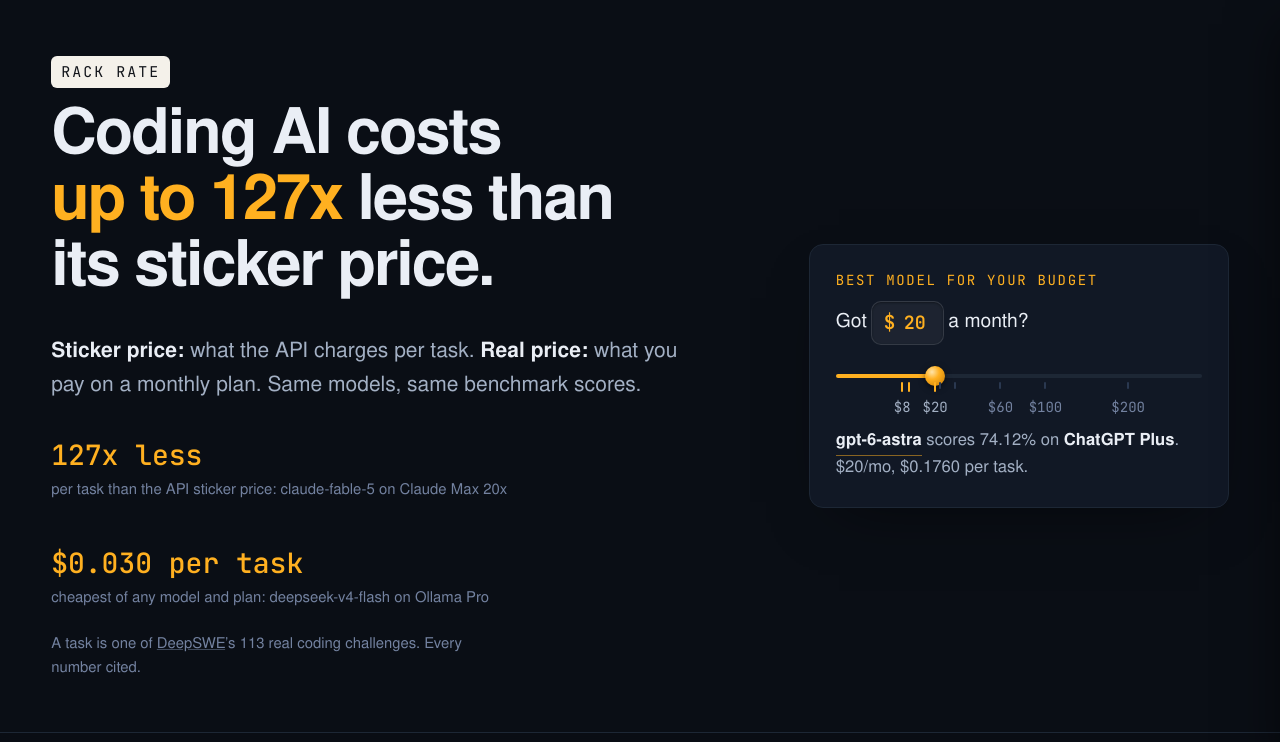
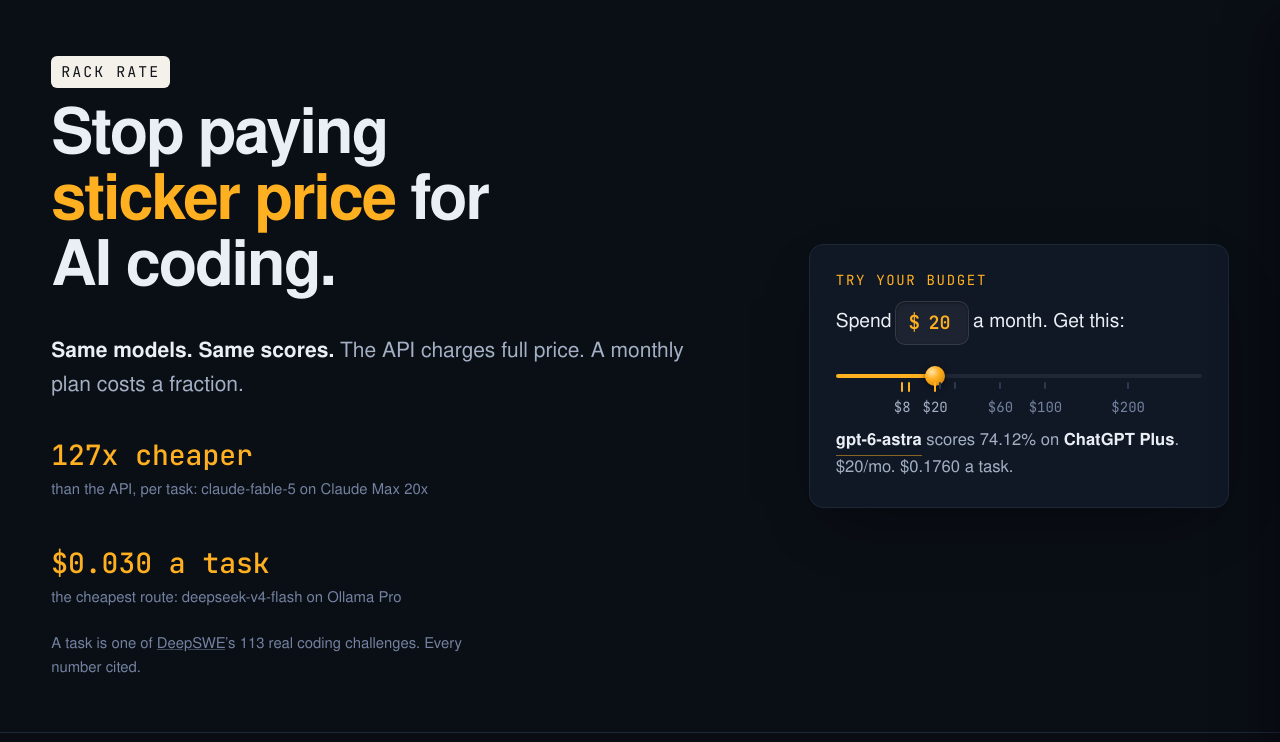
Before and after one commit to utkuacikgoz/rack-rate, a plain HTML site: page site/index.html in a window 1280 px wide. Shown: the top 742 px of the page. Drawn offline with Linux system fonts and the light colour scheme.

Commit message:
Bolder hero copy; drop "nobody pays it"
Headline: Stop paying sticker price for AI coding. Short, concrete lines for
the hero, budget prompt and runtime section. Rack rate tooltip and README no
longer claim nobody pays list price. Social card text, correct domain, and
the missing og.png are regenerated.

```diff
--- a/site/index.html
+++ b/site/index.html
@@ -3,11 +3,11 @@
 <head>
 <meta charset="utf-8">
 <meta name="viewport" content="width=device-width, initial-scale=1">
-<title>Rack Rate: API list pricing is the rack rate. Nobody pays it.</title>
+<title>Rack Rate: Stop paying sticker price for AI coding</title>
 <meta name="description" content="DeepSWE benchmark scores joined to what coding subscriptions actually charge. Every number cited.">
 <link rel="icon" type="image/svg+xml" href="/favicon.svg">
 <meta property="og:title" content="Rack Rate">
-<meta property="og:description" content="API list pricing is the rack rate. Nobody pays it.">
+<meta property="og:description" content="Same models. Same scores. The API charges full price. A monthly plan costs a fraction.">
 <meta property="og:image" content="/og.png">
 <meta property="og:url" content="https://rack-rate-flax.vercel.app">
 <meta name="twitter:card" content="summary_large_image">
@@ -421,16 +421,16 @@
 <header class="site">
   <div class="measure hero-grid">
     <div class="hero-copy">
-      <div class="wordmark" tabindex="0" aria-label="A hotel's rack rate is the full price on the back of the door. Nobody pays it. Everyone gets a discount, a corporate rate, a loyalty rate." data-tooltip="A hotel's rack rate is the full price on the back of the door. Nobody pays it. Everyone gets a discount, a corporate rate, a loyalty rate.">Rack Rate</div>
-      <h1>Coding AI costs <span class="h1-mult" id="h1-mult">far</span> less than its sticker price.</h1>
-      <p class="lede lede-payoff"><strong>Sticker price:</strong> what the API charges per task. <strong>Real price:</strong> what you pay on a monthly plan. Same models, same benchmark scores.</p>
+      <div class="wordmark" tabindex="0" aria-label="A hotel's rack rate is the full price on the back of the door. Most guests pay less: a discount, a corporate rate, a loyalty rate." data-tooltip="A hotel's rack rate is the full price on the back of the door. Most guests pay less: a discount, a corporate rate, a loyalty rate.">Rack Rate</div>
+      <h1>Stop paying <span class="h1-mult">sticker price</span> for AI coding.</h1>
+      <p class="lede lede-payoff"><strong>Same models. Same scores.</strong> The API charges full price. A monthly plan costs a fraction.</p>
       <div class="hero-figs" id="hero-figs"></div>
       <p class="hero-cite">A task is one of <a href="https://deepswe.datacurve.ai/">DeepSWE</a>’s 113 real coding challenges. Every number cited.</p>
     </div>
     <div class="hero-tool">
       <div class="budget-tool">
-        <div class="budget-tool-kicker">Best model for your budget</div>
-        <label for="budget-input">Got <span class="budget-input-wrap">$<input type="number" id="budget-input" value="20" min="1" max="999" step="1" maxlength="3" inputmode="numeric"></span> a month?</label>
+        <div class="budget-tool-kicker">Try your budget</div>
+        <label for="budget-input">Spend <span class="budget-input-wrap">$<input type="number" id="budget-input" value="20" min="1" max="999" step="1" maxlength="3" inputmode="numeric"></span> a month. Get this:</label>
         <div class="budget-slider"><input type="range" id="budget-range" min="0" max="1000" step="1" value="258" aria-label="Monthly budget in dollars"><div class="budget-ticks" id="budget-ticks" aria-hidden="true"></div></div>
         <div class="budget-result" id="budget-result" aria-live="polite"></div>
       </div>
@@ -526,7 +526,7 @@
 <section id="runtime" style="padding:0 0 40px;">
   <div class="measure">
     <h2>How long a quota lasts</h2>
-    <p class="lede">A price per task hides the ceiling. This is the real one.</p>
+    <p class="lede">Cheap per task means nothing if the quota runs out first. Days to finish all 113 tasks, per route.</p>
     <svg class="chart" id="runtime-svg" viewBox="0 0 1040 40" width="100%" role="img" aria-label="Days to run all tasks per route"></svg>
   </div>
 </section>
@@ -665,16 +665,14 @@
         return br > ar ? b : a;
       });
       var mult = biggest.api_cost_per_task_usd / biggest.cost_per_task_usd;
-      var h1m = document.getElementById("h1-mult");
-      if (h1m) h1m.textContent = "up to " + Math.round(mult) + "x";
       figs.push({
-        label: "per task than the API sticker price: " + biggest.model_name + " on " + biggest.plan_name,
-        to: Math.round(mult), decimals: 0, prefix: "", suffix: "x less",
+        label: "than the API, per task: " + biggest.model_name + " on " + biggest.plan_name,
+        to: Math.round(mult), decimals: 0, prefix: "", suffix: "x cheaper",
       });
       var cheapest = routes.reduce(function(a,b){ return b.cost_per_task_usd < a.cost_per_task_usd ? b : a; });
       figs.push({
-        label: "cheapest of any model and plan: " + cheapest.model_name + " on " + cheapest.plan_name,
-        to: cheapest.cost_per_task_usd, decimals: 3, prefix: "$", suffix: " per task",
+        label: "the cheapest route: " + cheapest.model_name + " on " + cheapest.plan_name,
+        to: cheapest.cost_per_task_usd, decimals: 3, prefix: "$", suffix: " a task",
       });
     }
     el.innerHTML = figs.map(function(f){
@@ -719,7 +717,7 @@
       var none = document.createElement("span");
       none.className = "none";
       none.textContent = cheapestPlan
-        ? "🍌 Nothing at that budget, not even close. The cheapest plan here is " + cheapestPlan.name + ", $" + cheapestPlan.price_usd_month + "/mo."
+        ? "🍌 Not even close. The cheapest plan here is " + cheapestPlan.name + " at $" + cheapestPlan.price_usd_month + "/mo."
         : "🍌 Nothing at that budget in the currently selected plans.";
       wrap.appendChild(none);
     } else {
@@ -732,7 +730,7 @@
       wrap.appendChild(pickLink(best.model_id, best.model_name));
       wrap.appendChild(document.createTextNode(" scores " + best.score_pct + "% on "));
       wrap.appendChild(strong(best.plan_name));
-      wrap.appendChild(document.createTextNode(". $" + best.price_usd_month + "/mo, $" + best.cost_per_task_usd.toFixed(4) + " per task."));
+      wrap.appendChild(document.createTextNode(". $" + best.price_usd_month + "/mo. $" + best.cost_per_task_usd.toFixed(4) + " a task."));
     }
     var first = lastPick === null;
     lastPick = key;
```
Also changed, not shown: site/template.html (+14 -16 lines), README.md, site/og.png (added), 1 other file.
